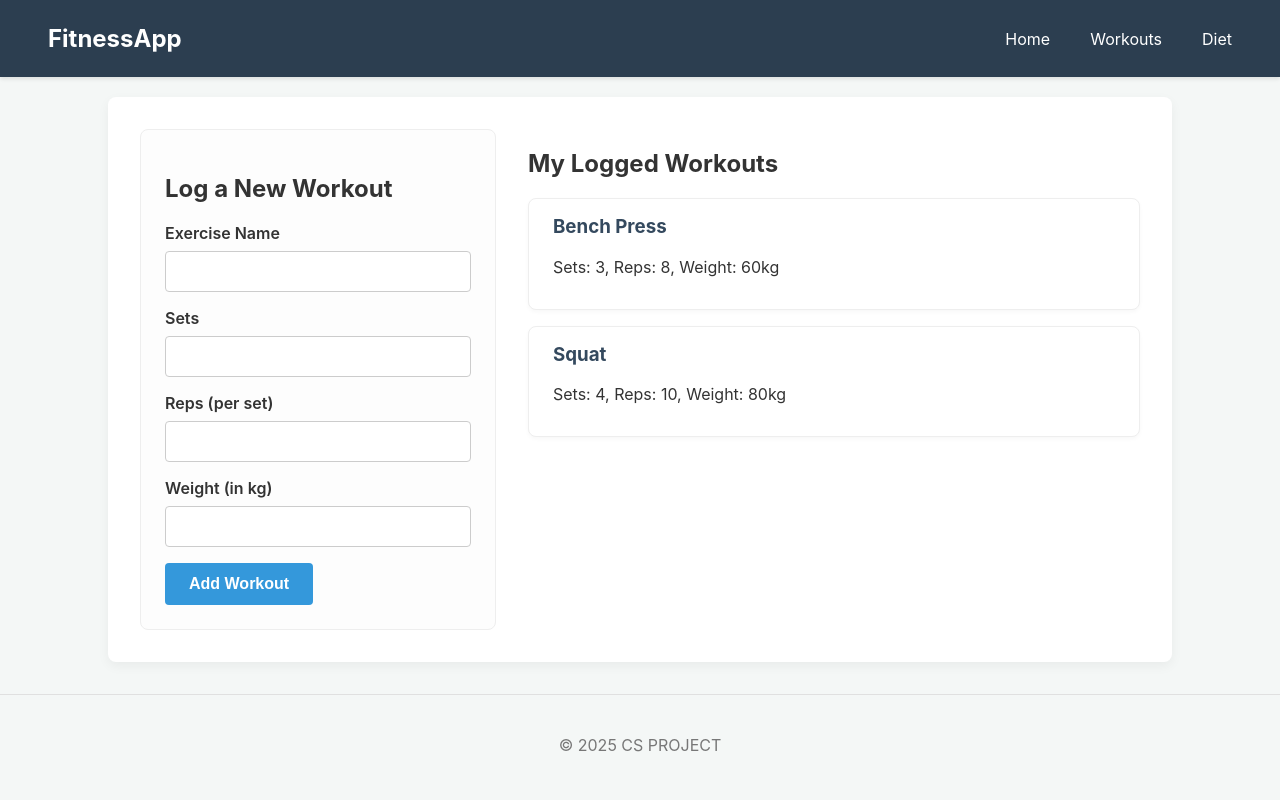
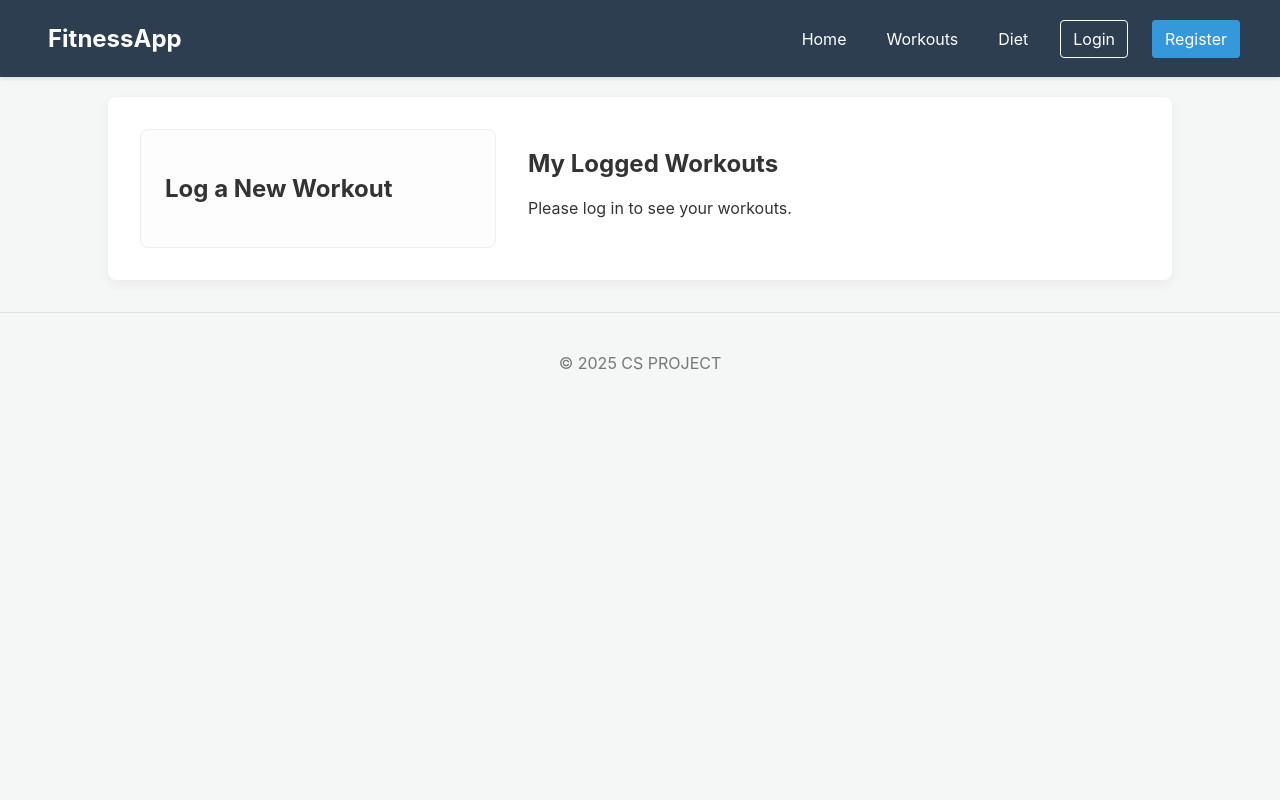
Before and after one commit to aarohiimiishra/CS_PROJECT, a Flask app: page /workout in a window 1280 px wide. Run offline with Flask 3, Linux system fonts and the light colour scheme.

Commit message:
feat: Add delete workout functionality

```diff
--- a/static/css/workout.css
+++ b/static/css/workout.css
@@ -54,8 +54,13 @@
 }
 
 
-/* --- Workout List Styles --- */
+/* --- THIS IS THE NEW/UPDATED PART --- */
+
+/* Make the workout item use flexbox */
 .workout-item {
+    display: flex;
+    justify-content: space-between; /* Puts text on left, button on right */
+    align-items: center; /* Vertically aligns them */
     background-color: #ffffff;
     border: 1px solid #eee;
     border-radius: 8px;
@@ -66,5 +71,29 @@
 
 .workout-item h3 {
     margin-top: 0;
+    margin-bottom: 0.25rem;
     color: #34495e;
 }
+
+.workout-item p {
+    margin: 0;
+    font-size: 0.9rem;
+    color: #555;
+}
+
+/* Style for the new delete button */
+.button-delete {
+    background-color: #e74c3c; /* Red */
+    color: white;
+    padding: 0.5rem 0.75rem;
+    border: none;
+    border-radius: 4px;
+    cursor: pointer;
+    font-size: 0.8rem;
+    font-weight: 600;
+    transition: background-color 0.2s;
+}
+
+.button-delete:hover {
+    background-color: #c0392b; /* Darker red */
+}
--- a/static/js/workout.js
+++ b/static/js/workout.js
@@ -1,59 +1,168 @@
 // Wait for the entire page to load before running any code
 document.addEventListener("DOMContentLoaded", function() {
 
-    // 1. Find the form on the page
+    // --- 1. Find elements on the page ---
     const workoutForm = document.getElementById("log-workout-form");
+    const workoutsContainer = document.getElementById("logged-workouts-container");
+    const noWorkoutsMessage = document.getElementById("no-workouts-message");
 
-    // 2. Add an event listener for when the form is "submitted"
+
+    // --- 2. Function to fetch and display all workouts ---
+    function loadWorkouts() {
+
+        const userId = localStorage.getItem("user_id");
+        if (!userId) {
+            if (workoutForm) workoutForm.style.display = 'none';
+            noWorkoutsMessage.textContent = "Please log in to see your workouts.";
+            noWorkoutsMessage.style.display = 'block';
+            return;
+        }
+
+        fetch(`/api/workouts/${userId}`)
+            .then(response => {
+                if (!response.ok) {
+                    return response.json().then(err => {
+                        throw new Error(err.message || "Server error in get_workouts");
+                    });
+                }
+                return response.json();
+            })
+            .then(workouts => {
+
+                workoutsContainer.innerHTML = '';
+
+                if (workouts.length === 0) {
+                    noWorkoutsMessage.textContent = "You haven't logged any workouts yet.";
+                    noWorkoutsMessage.style.display = 'block';
+                } else {
+                    noWorkoutsMessage.style.display = 'none';
+                    workouts.forEach(workout => {
+                        const item = document.createElement('div');
+                        item.className = 'workout-item';
+
+                        // Create a container for the text
+                        const textContainer = document.createElement('div');
+
+                        const title = document.createElement('h3');
+                        title.textContent = workout.exercise_name;
+
+                        const details = document.createElement('p');
+                        details.textContent = `Set: ${workout.set_number}, Reps: ${workout.reps}, Weight: ${workout.weight_kg}kg`;
+
+                        textContainer.appendChild(title);
+                        textContainer.appendChild(details);
+
+                        // --- THIS IS THE NEW PART (Adding a delete button) ---
+                        const deleteButton = document.createElement('button');
+                        deleteButton.className = 'button-delete';
+                        deleteButton.textContent = 'Delete';
+
+                        // Store the log's ID on the button itself
+                        deleteButton.dataset.logId = workout.id;
+
+                        // Add the text and the button to the item
+                        item.appendChild(textContainer);
+                        item.appendChild(deleteButton);
+
+                        workoutsContainer.appendChild(item);
+                    });
+                }
+            })
+            .catch(error => {
+                console.error('Error loading workouts:', error);
+                alert(`Error loading workout list: ${error.message}`);
+            });
+    }
+
+
+    // --- 3. Add an event listener for when the form is "submitted" ---
+    if (workoutForm) {
         workoutForm.addEventListener("submit", function(event) {
-
-        // 3. Prevent the page from reloading (the default action)
             event.preventDefault();
 
-        // 4. Get the data from the form fields
+            const userId = localStorage.getItem("user_id");
+            if (!userId) {
+                alert("You must be logged in to log a workout.");
+                return;
+            }
+
             const exerciseName = document.getElementById("exercise_name").value;
             const sets = document.getElementById("sets").value;
             const reps = document.getElementById("reps").value;
-        const weight = document.getElementById("weight").value || 0; // Default to 0 if empty
+            const weight = document.getElementById("weight").value || 0;
 
-        // 5. We need to match the data structure your backend expects!
-        // Your backend /api/workout/log_session expects a list of exercises,
-        // and each exercise has a list of sets.
             const workoutData = {
-            user_id: 1, // We'll hardcode user 1 for now.
+                user_id: parseInt(userId),
                 exercises: [
                     {
                         name: exerciseName,
                         sets: [
                             {
-                            set_number: 1, // We'll simplify for now
+                                set_number: 1,
                                 reps: parseInt(reps),
                                 weight_kg: parseFloat(weight)
                             }
-                        // In a real app, you'd loop from 1 to 'sets'
                         ]
                     }
                 ]
             };
 
-        // 6. Send this data to the backend API
             fetch("/api/workout/log_session", {
                 method: "POST",
-            headers: {
-                "Content-Type": "application/json",
-            },
+                headers: { "Content-Type": "application/json" },
                 body: JSON.stringify(workoutData),
+            })
+            .then(response => {
+                if (!response.ok) {
+                    return response.json().then(err => {
+                        throw new Error(err.message || "Server error");
+                    });
+                }
+                return response.json();
+            })
+            .then(data => {
+                loadWorkouts();
+                workoutForm.reset();
+            })
+            .catch((error) => {
+                console.error("Error:", error);
+                alert(`Error: ${error.message}`);
+            });
+        });
+    }
+
+    // --- 4. NEW: Add a listener for all "Delete" buttons ---
+    // We listen on the whole container (this is called event delegation)
+    workoutsContainer.addEventListener('click', function(event) {
+
+        // Check if the thing we clicked was a delete button
+        if (event.target.classList.contains('button-delete')) {
+
+            // Get the ID we stored on the button
+            const logId = event.target.dataset.logId;
+
+            // Send the delete request to the backend
+            fetch(`/api/workout/delete/${logId}`, {
+                method: 'DELETE'
             })
             .then(response => response.json())
             .then(data => {
-            console.log("Success:", data);
-            alert("Workout logged successfully!");
-            // We can add the new workout to the list here later.
+                if (data.message) {
+                    // Success! Reload the workout list.
+                    loadWorkouts();
+                } else {
+                    alert('Error: ' + (data.error || 'Could not delete workout.'));
+                }
             })
-        .catch((error) => {
-            console.error("Error:", error);
-            alert("Error logging workout. See console for details.");
+            .catch(error => {
+                console.error('Error deleting:', error);
+                alert('An error occurred while deleting.');
             });
+        }
     });
 
+
+    // --- 5. Load workouts when the page first opens ---
+    loadWorkouts();
+
 });
--- a/templates/diet.html
+++ b/templates/diet.html
@@ -81,5 +81,7 @@
 
     <!-- Link to this page's JavaScript file -->
     <script src="{{ url_for('static', filename='js/diet.js') }}"></script>
+
+    <script src="{{ url_for('static', filename='js/global.js') }}"></script>
 </body>
 </html>
--- a/templates/index.html
+++ b/templates/index.html
@@ -39,5 +39,7 @@
         <p>&copy; 2025 CS PROJECT</p>
     </footer>
 
+    <script src="{{ url_for('static', filename='js/global.js') }}"></script>
+
 </body>
 </html>
--- a/templates/login.html
+++ b/templates/login.html
@@ -55,5 +55,7 @@
 
     <!-- Link to this page's JavaScript file -->
     <script src="{{ url_for('static', filename='js/login.js') }}"></script>
+
+    <script src="{{ url_for('static', filename='js/global.js') }}"></script>
 </body>
 </html>
--- a/templates/register.html
+++ b/templates/register.html
@@ -78,5 +78,7 @@
 
     <!-- Link to this page's JavaScript file -->
     <script src="{{ url_for('static', filename='js/register.js') }}"></script>
+
+    <script src="{{ url_for('static', filename='js/global.js') }}"></script>
 </body>
 </html>
--- a/templates/workout.html
+++ b/templates/workout.html
@@ -60,15 +60,15 @@
             <!-- RIGHT SIDE: WORKOUT LIST -->
             <div class="workout-list">
                 <h2>My Logged Workouts</h2>
-                <div class="workout-item">
-                    <h3>Bench Press</h3>
-                    <p>Sets: 3, Reps: 8, Weight: 60kg</p>
-                </div>
-                <div class="workout-item">
-                    <h3>Squat</h3>
-                    <p>Sets: 4, Reps: 10, Weight: 80kg</p>
-                </div>
-                <!-- This list will be filled with real data later -->
+
+                <!--
+                  THIS IS THE FIX:
+                  We give the container the ID that JavaScript is looking for.
+                -->
+                <div id="logged-workouts-container"></div>
+
+                <!-- This message will be shown by JavaScript if the list is empty -->
+                <p id="no-workouts-message" style="display: none;">You haven't logged any workouts yet.</p>
             </div>
 
         </div>
@@ -84,5 +84,7 @@
       We will add code here later to submit the form.
     -->
     <script src="{{ url_for('static', filename='js/workout.js') }}"></script>
+
+    <script src="{{ url_for('static', filename='js/global.js') }}"></script>
 </body>
 </html>
--- a/viora-backend/app.py
+++ b/viora-backend/app.py
@@ -244,7 +244,7 @@ def get_diet_plan_logic(age, gender, preference, restrictions):
             for meal in plan[day]:
                 for nonveg_item, veg_alt in veg_replacements.items():
                     if nonveg_item in plan[day][meal].lower():
-                       plan[day][meal] = veg_alt
+                        plan[day][meal] = veg_alt
 
     for day in plan:
         for meal in plan[day]:
@@ -330,6 +330,18 @@ class ExerciseLog(db.Model):
 
     # For bodyweight/time-based exercises like Plank
     duration_seconds = db.Column(db.Integer, default=0)
+
+    # --- THIS IS CHANGE #1 (from last step) ---
+    def to_dict(self):
+        return {
+            'id': self.id,
+            'workout_id': self.workout_id,
+            'exercise_name': self.exercise_name,
+            'set_number': self.set_number,
+            'weight_kg': self.weight_kg,
+            'reps': self.reps,
+            'duration_seconds': self.duration_seconds
+        }
 # -------------------------------------------------------------------
 # --- END OF MODELS ---
 
@@ -526,6 +538,51 @@ def log_full_workout_session():
         db.session.rollback()
         return jsonify({"error": "Failed to log workout details", "details": str(e)}), 400
 # -------------------------------------------------------------------
+
+# --- THIS IS CHANGE #2 (from last step) ---
+@app.route('/api/workouts/<int:user_id>', methods=['GET'])
+def get_workouts(user_id):
+    """
+    Fetches all workout logs for a specific user.
+    """
+    try:
+        # Query the database: Get all ExerciseLog items by joining
+        # through the Workout model to find the right user_id.
+        user_workouts = db.session.query(ExerciseLog).join(Workout).filter(Workout.user_id == user_id).all()
+
+        # Convert the list of objects into a list of dictionaries
+        workouts_list = [log.to_dict() for log in user_workouts]
+
+        return jsonify(workouts_list), 200
+
+    except Exception as e:
+        return jsonify({"error": "Failed to fetch workouts", "details": str(e)}), 500
+
+# --- THIS IS THE NEW CHANGE (DELETE FUNCTION) ---
+@app.route('/api/workout/delete/<int:log_id>', methods=['DELETE'])
+def delete_workout_log(log_id):
+    """Deletes a specific workout log entry from the database."""
+
+    try:
+        # Find the specific log entry in the database by its ID
+        log_to_delete = ExerciseLog.query.get(log_id)
+
+        if not log_to_delete:
+            # If it doesn't exist, return an error
+            return jsonify({"message": "Log entry not found"}), 404
+
+        # If we found it, delete it from the database
+        db.session.delete(log_to_delete)
+        db.session.commit()
+
+        # Send back a success message
+        return jsonify({"message": "Workout deleted successfully!"}), 200
+
+    except Exception as e:
+        db.session.rollback()
+        return jsonify({"error": "Failed to delete workout", "details": str(e)}), 500
+# -------------------------------------------------------------------
+
 @app.route('/api/workout_plan/<int:user_id>', methods=['GET'])
 def get_personalized_plan(user_id):
     user = User.query.get(user_id)
```
Lines whose indentation alone changed are shown as unchanged.
